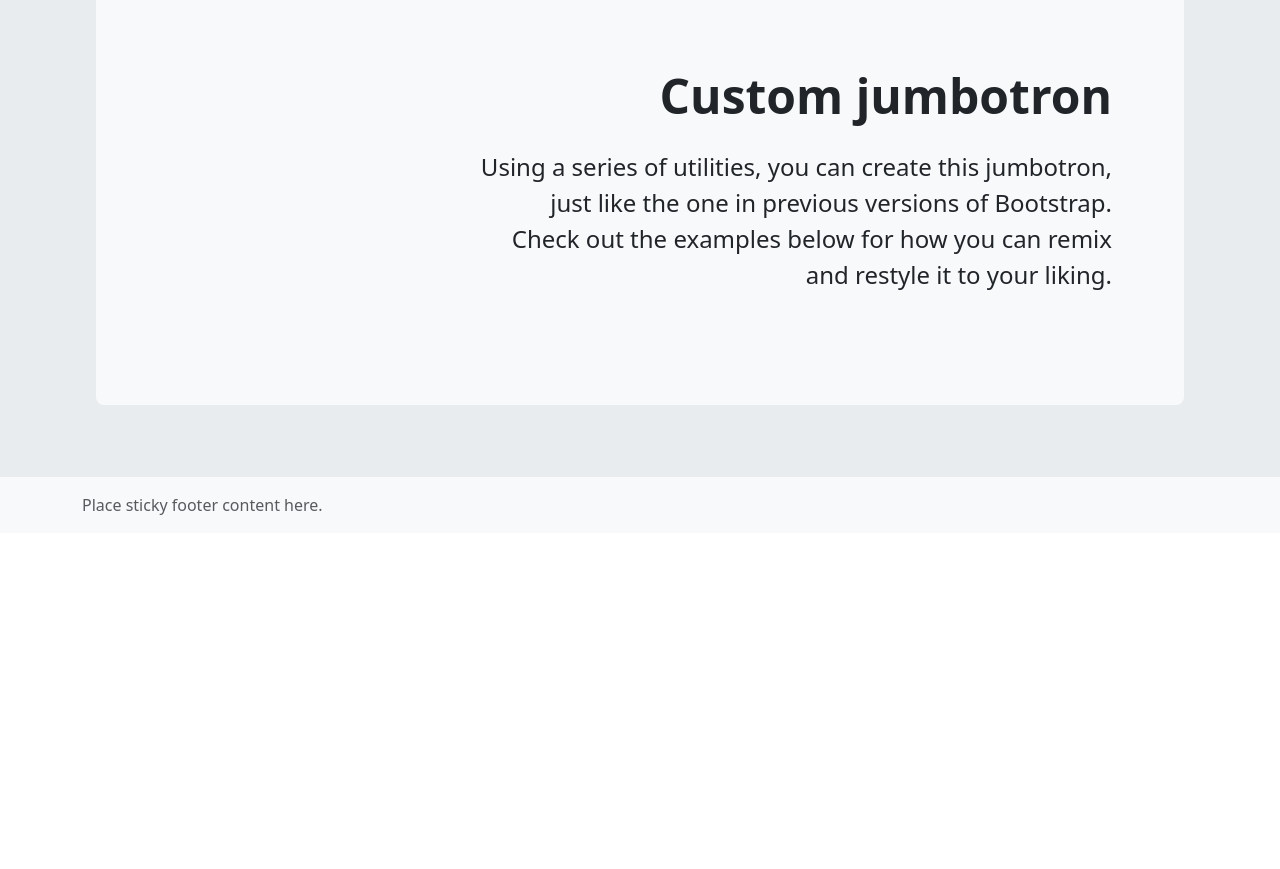
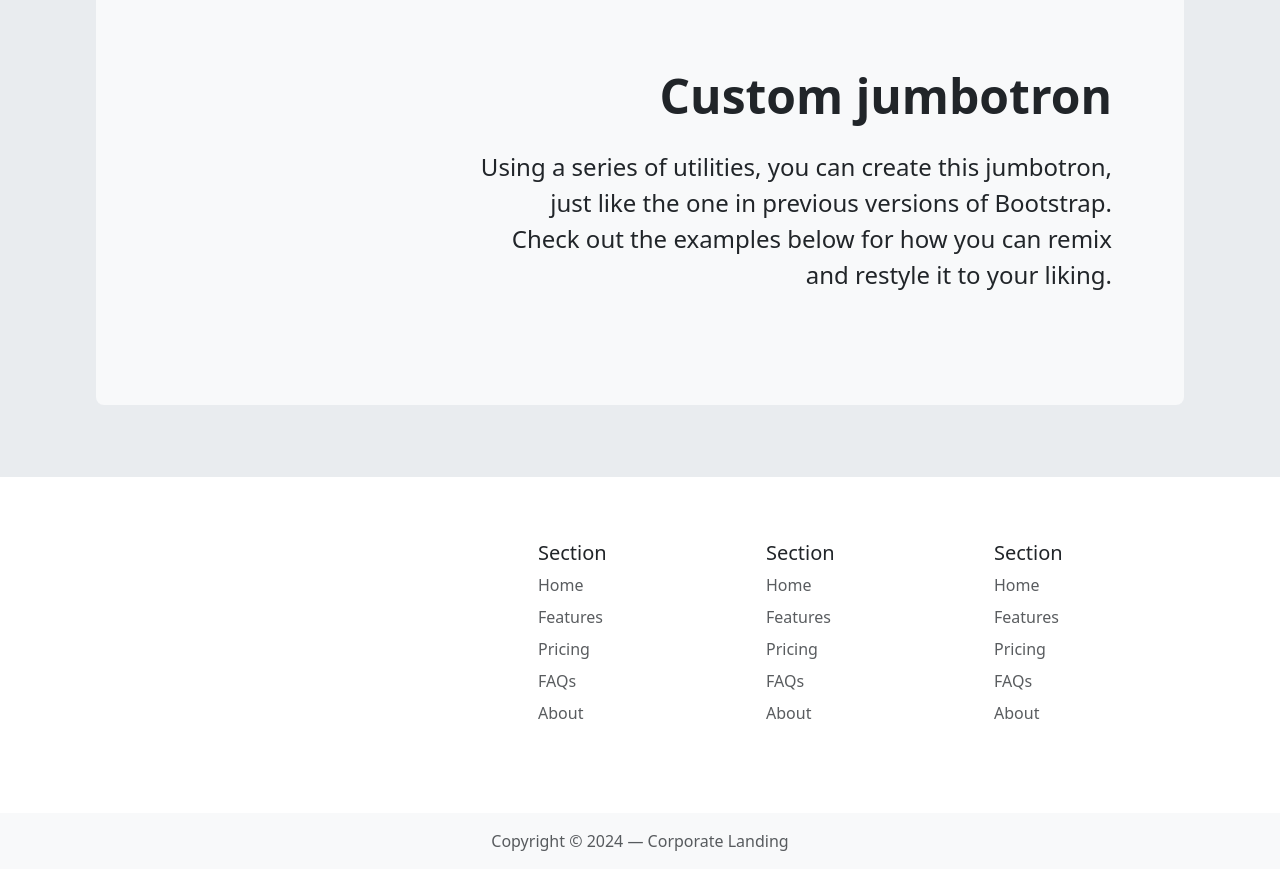
Before and after one commit to OfficialKris/csc321-final, a website built with Vite: page src/index.html in a window 1280 px wide. Shown: the part 2228-3097 px from the top of the page. Before the commit the page ends 2761 px from the top, so only its background shows below. Built offline with nearby package versions, Linux system fonts and the light colour scheme.

Commit message:
Added site navigator

```diff
--- a/src/index.html
+++ b/src/index.html
@@ -210,11 +210,64 @@
     </div>
   </div>
 
+  <!-- Footer: Site Nav -->
+  <div class="container">
+    <footer class="row row-cols-1 row-cols-sm-2 row-cols-md-5 py-5 my-3">
+      <div class="col mb-3">
+        <a href="/" class="d-flex align-items-center mb-3 link-body-emphasis text-decoration-none">
+          <!-- <svg class="bi me-2" width="40" height="32">
+            <use xlink:href="#bootstrap" />
+          </svg> -->
+
+        </a>
+        <!-- <p class="text-body-secondary">&copy; 2024</p> -->
+        <!-- <p class="text-body-secondary">Site Navigator</p> -->
+      </div>
+
+      <div class="col mb-3">
+
+      </div>
+
+      <div class="col mb-3">
+        <h5>Section</h5>
+        <ul class="nav flex-column">
+          <li class="nav-item mb-2"><a href="#" class="nav-link p-0 text-body-secondary">Home</a></li>
+          <li class="nav-item mb-2"><a href="#" class="nav-link p-0 text-body-secondary">Features</a></li>
+          <li class="nav-item mb-2"><a href="#" class="nav-link p-0 text-body-secondary">Pricing</a></li>
+          <li class="nav-item mb-2"><a href="#" class="nav-link p-0 text-body-secondary">FAQs</a></li>
+          <li class="nav-item mb-2"><a href="#" class="nav-link p-0 text-body-secondary">About</a></li>
+        </ul>
+      </div>
+
+      <div class="col mb-3">
+        <h5>Section</h5>
+        <ul class="nav flex-column">
+          <li class="nav-item mb-2"><a href="#" class="nav-link p-0 text-body-secondary">Home</a></li>
+          <li class="nav-item mb-2"><a href="#" class="nav-link p-0 text-body-secondary">Features</a></li>
+          <li class="nav-item mb-2"><a href="#" class="nav-link p-0 text-body-secondary">Pricing</a></li>
+          <li class="nav-item mb-2"><a href="#" class="nav-link p-0 text-body-secondary">FAQs</a></li>
+          <li class="nav-item mb-2"><a href="#" class="nav-link p-0 text-body-secondary">About</a></li>
+        </ul>
+      </div>
+
+      <div class="col mb-3">
+        <h5>Section</h5>
+        <ul class="nav flex-column">
+          <li class="nav-item mb-2"><a href="#" class="nav-link p-0 text-body-secondary">Home</a></li>
+          <li class="nav-item mb-2"><a href="#" class="nav-link p-0 text-body-secondary">Features</a></li>
+          <li class="nav-item mb-2"><a href="#" class="nav-link p-0 text-body-secondary">Pricing</a></li>
+          <li class="nav-item mb-2"><a href="#" class="nav-link p-0 text-body-secondary">FAQs</a></li>
+          <li class="nav-item mb-2"><a href="#" class="nav-link p-0 text-body-secondary">About</a></li>
+        </ul>
+      </div>
+    </footer>
+  </div>
+
   <!-- Sticky Footer -->
   <footer class="footer mt-auto py-3 bg-body-tertiary">
-    <div class="container">
+    <div class="container text-center">
       <!-- TODO: site nav -->
-      <span class="text-body-secondary">Place sticky footer content here.</span>
+      <span class="text-body-secondary">Copyright &copy; 2024 — Corporate Landing</span>
     </div>
   </footer>
 
```
